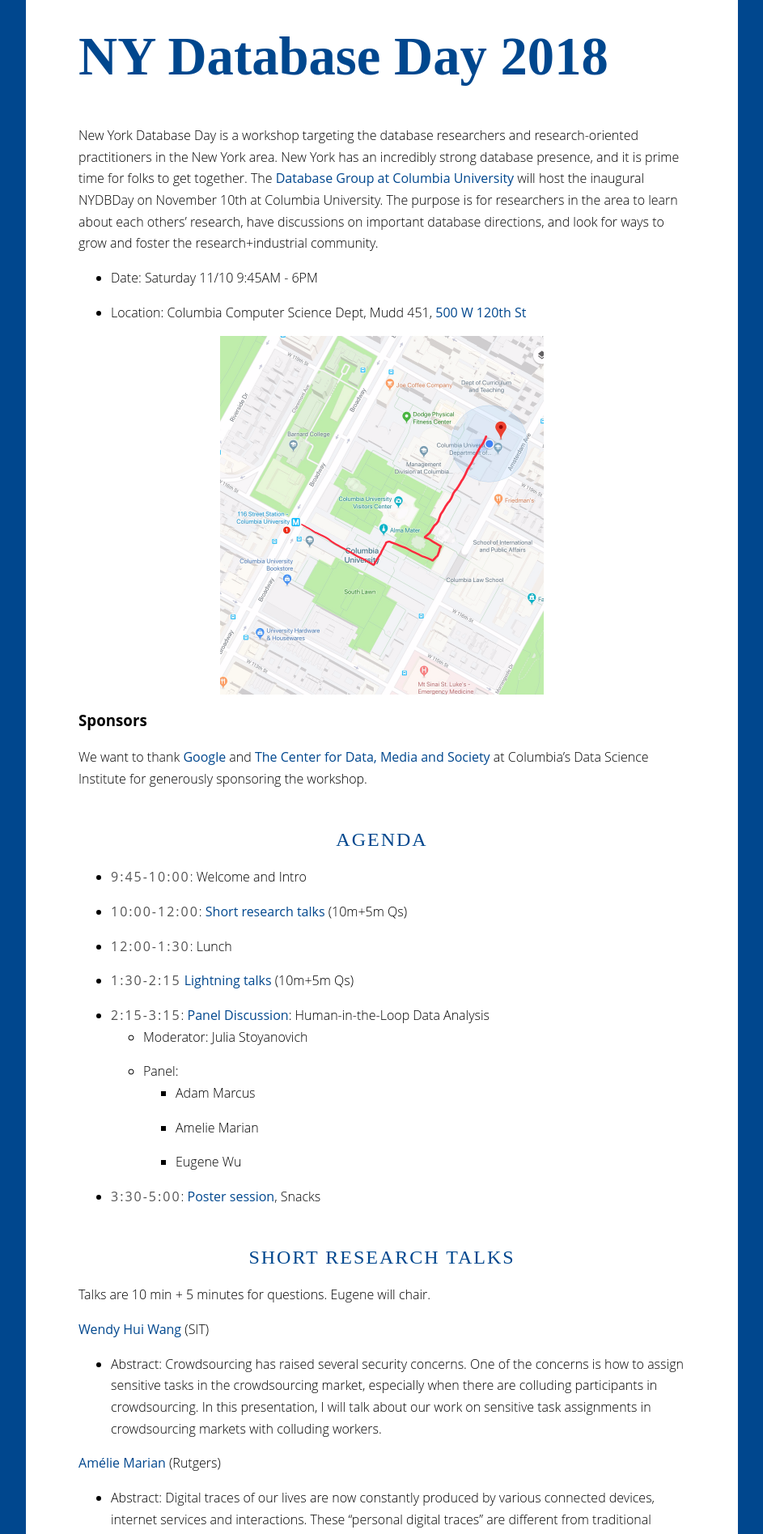
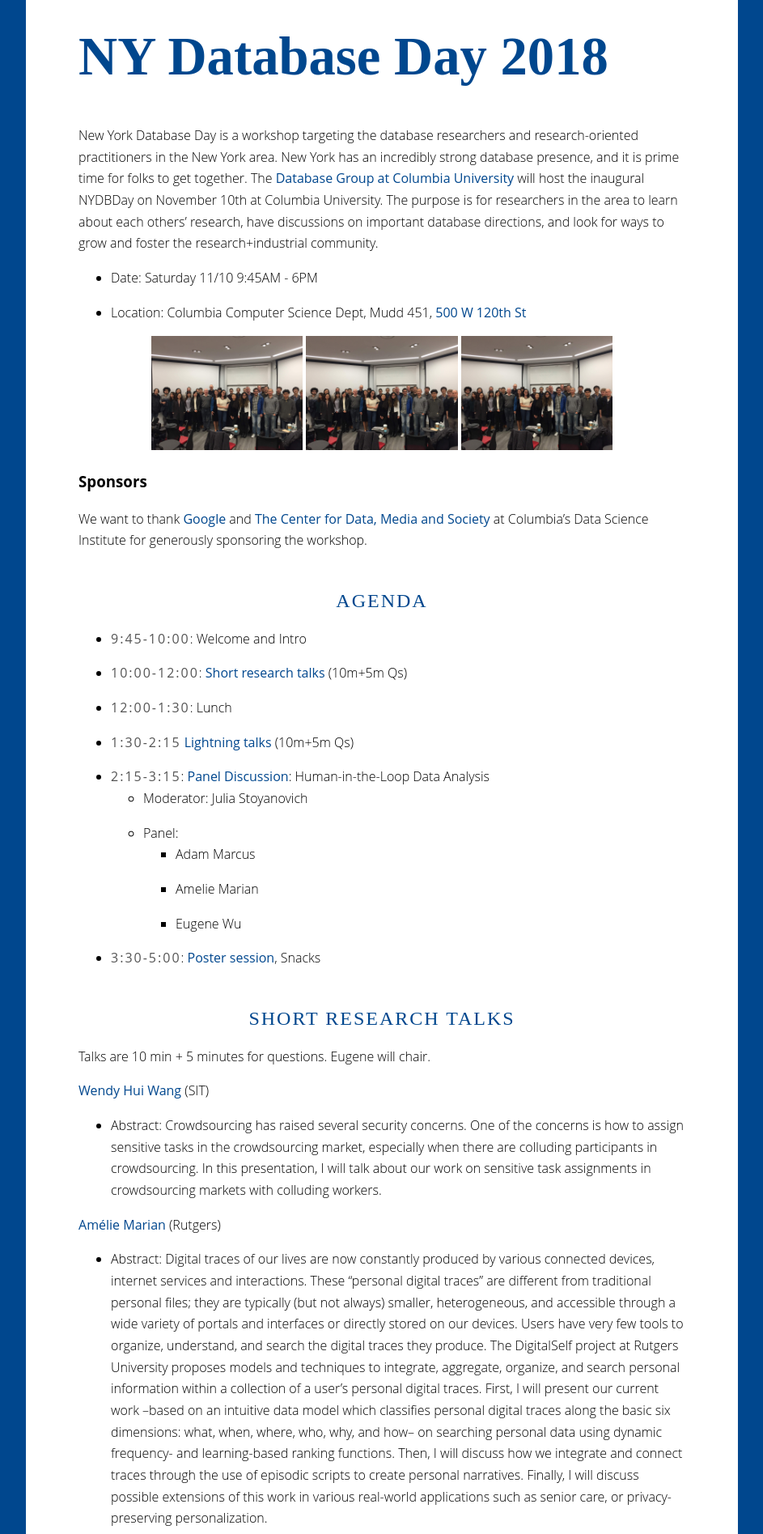
Before and after one commit to nydbday/nydbday.github.io, a Jekyll site: the page built from index.md, in a window 1280 px wide. Shown: the top 1895 px of the page at 81% size, without its empty margins (168-1111 px from the left). Built offline with Jekyll 4.4.1, drawn with Linux system fonts in a browser that asks for light colours.

Commit message:
updated site

```diff
--- a/index.md
+++ b/index.md
@@ -9,7 +9,15 @@ New York Database Day is a workshop targeting the database researchers and resea
 * Date: Saturday 11/10 9:45AM - 6PM
 * Location: Columbia Computer Science Dept, Mudd 451, [500 W 120th St](https://goo.gl/maps/3j1L69NpGZS2)
 
-<div style='text-align: center'><a href="files/images/map.png"><img src="files/images/map.png" style="width:400px"/></a></div>
+
+<div style="text-align: center">
+<a href="files/images/IMG_1811.jpg"><img src="files/images/IMG_1811.jpg" style="width: 25%;"/></a>
+<a href="files/images/IMG_1812.jpg"><img src="files/images/IMG_1812.jpg" style="width: 25%;"/></a>
+<a href="files/images/IMG_1813.jpg"><img src="files/images/IMG_1813.jpg" style="width: 25%;"/></a>
+</div>
+
+
+<!--<div style='text-align: center'><a href="files/images/map.png"><img src="files/images/map.png" style="width:400px"/></a></div>-->
 
 <!-- As part of the agenda below, we have two blocks of times for presentations. Before lunch, academic researchers will share an overview of their research directions. After lunch, friends in industry will give 5-minute lightning talks about their work. We invite participants to submit short 1-2 paragraph abstracts for research talks, lightning talks, or posters.-->
 
```
Also changed, not shown: files/images/IMG_1811.jpg (added), files/images/IMG_1812.jpg (added), files/images/IMG_1813.jpg (added).
